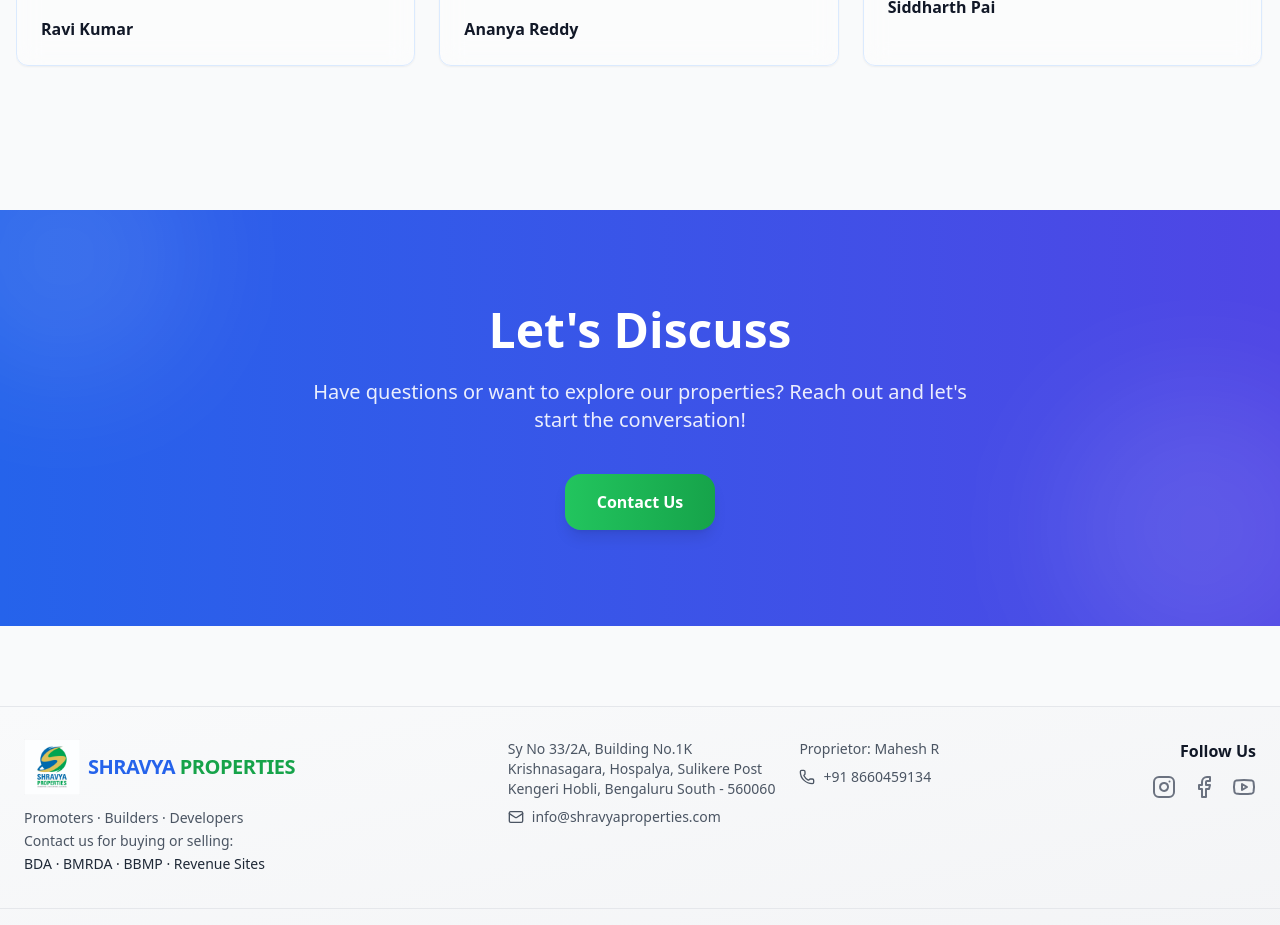
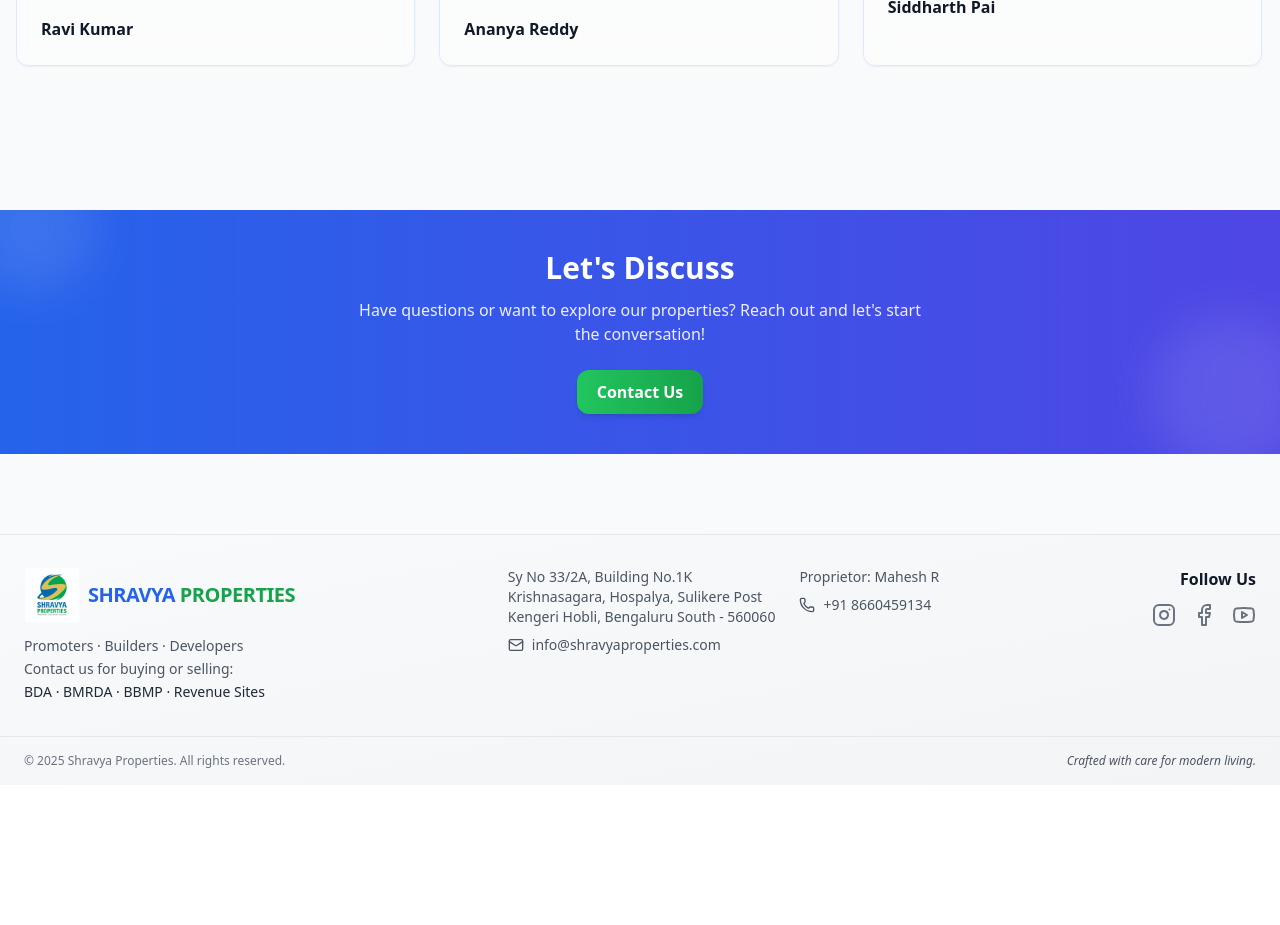
Before and after one commit to BharathRaj73/shravya, a React (Vite) app: page / in a window 1280 px wide. Shown: the part 3260-4185 px from the top of the page. After the commit the page ends 4045 px from the top, so only its background shows below. Built offline with nearby package versions, Linux system fonts and the light colour scheme.

Commit message:
initial commit

```diff
--- a/client/components/ContactForm.tsx
+++ b/client/components/ContactForm.tsx
@@ -1,20 +1,21 @@
 export default function ContactBanner() {
   return (
-    <section className="relative py-24 px-4 bg-gradient-to-r from-blue-600 to-indigo-600 text-white overflow-hidden">
+    <section className="relative py-10 px-4 bg-gradient-to-r from-blue-600 to-indigo-600 text-white overflow-hidden">
       {/* Decorative floating circles */}
-      <div className="absolute -top-16 -left-16 w-64 h-64 bg-white/10 rounded-full filter blur-3xl animate-float-slow"></div>
-      <div className="absolute -bottom-16 -right-16 w-72 h-72 bg-white/10 rounded-full filter blur-3xl animate-float-slow"></div>
+      <div className="absolute -top-8 -left-8 w-32 h-32 bg-white/10 rounded-full filter blur-xl animate-float-slow"></div>
+      <div className="absolute -bottom-8 -right-8 w-40 h-40 bg-white/10 rounded-full filter blur-xl animate-float-slow"></div>
 
       <div className="relative z-10 container mx-auto text-center">
-        <h2 className="text-4xl md:text-5xl font-extrabold mb-6 animate-fade-in">
+        <h2 className="text-2xl md:text-3xl font-extrabold mb-3 animate-fade-in">
           Let's Discuss
         </h2>
-        <p className="text-lg md:text-xl text-white/90 mb-10 max-w-2xl mx-auto">
-          Have questions or want to explore our properties? Reach out and let's start the conversation!
+        <p className="text-sm md:text-base text-white/90 mb-6 max-w-xl mx-auto">
+          Have questions or want to explore our properties? Reach out and let's
+          start the conversation!
         </p>
         <a
           href="mailto:info@shravyaproperties.com"
-          className="inline-block px-8 py-4 bg-gradient-to-r from-green-500  to-green-600 text-white font-semibold rounded-2xl shadow-lg transform hover:scale-105 hover:shadow-2xl transition-all duration-300"
+          className="inline-block px-5 py-2.5 bg-gradient-to-r from-green-500 to-green-600 text-white font-semibold rounded-xl shadow-md transform hover:scale-105 hover:shadow-lg transition-all duration-300"
         >
           Contact Us
         </a>
@@ -25,14 +26,14 @@ export default function ContactBanner() {
         {`
           @keyframes float-slow {
             0%, 100% { transform: translateY(0); }
-            50% { transform: translateY(-20px); }
+            50% { transform: translateY(-15px); }
           }
           .animate-float-slow { animation: float-slow 10s ease-in-out infinite; }
           @keyframes fade-in {
-            0% { opacity: 0; transform: translateY(-20px); }
+            0% { opacity: 0; transform: translateY(-15px); }
             100% { opacity: 1; transform: translateY(0); }
           }
-          .animate-fade-in { animation: fade-in 1s ease forwards; }
+          .animate-fade-in { animation: fade-in 0.8s ease forwards; }
         `}
       </style>
     </section>
```
